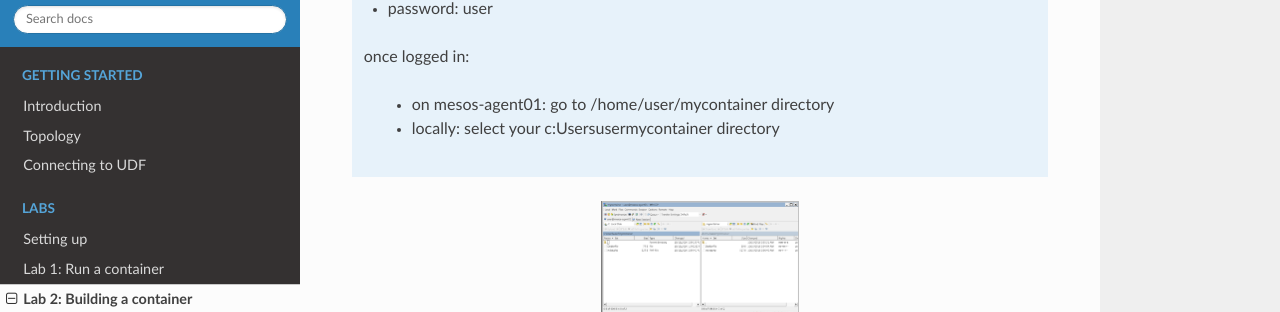
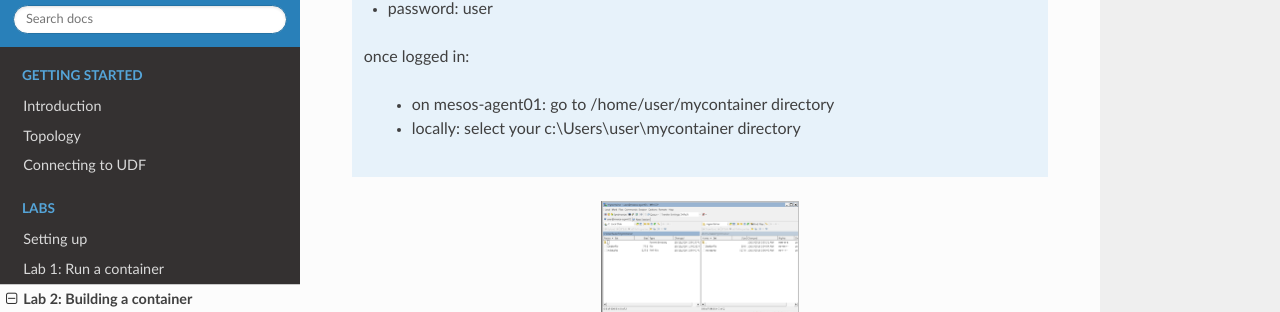
Before and after one commit to nmenant/Intro-Docker-lab-F5-ISCFY17, a Sphinx documentation site: the page built from docs/labs/lab2.rst, in a window 1280 px wide and 900 px high, scrolled down 487 px. Shown: the part 139-451 px from the top of the window. Built offline with Sphinx 7.4.7 and the Read the Docs theme 2.0.0, drawn with Linux system fonts in a browser that asks for light colours.

Commit message:
update based on Jonathan's feedback

```diff
--- a/docs/labs/lab2.rst
+++ b/docs/labs/lab2.rst
@@ -22,7 +22,7 @@ Launch the 'WINSCP' shortcut that is on the Desktop.  Be sure to use this link,
    once logged in:
 
       * on mesos-agent01: go to /home/user/mycontainer directory
-      * locally: select your c:\Users\user\mycontainer directory
+      * locally: select your c:\\Users\\user\\mycontainer directory
 
 .. image:: ../images/lab2-winscp-connected.png
    :scale: 50 %
```
Also changed, not shown: 2 other files.
